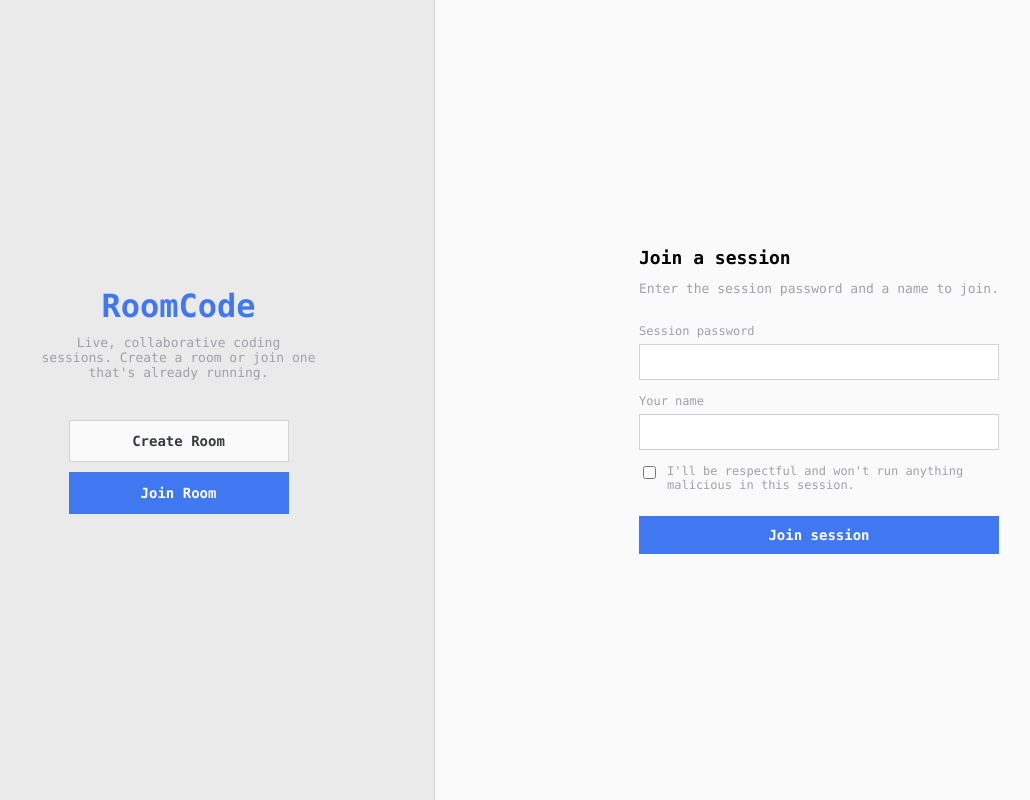
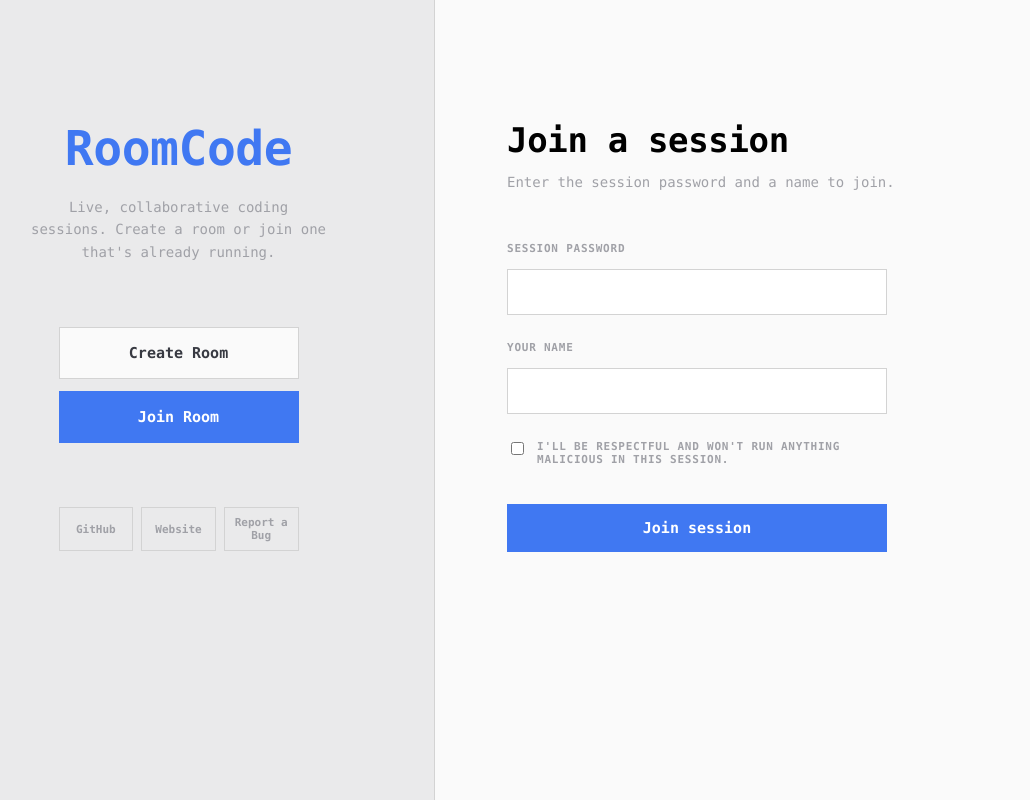
Before and after one commit to ameliaeckard/roomcode, a Flask app: page /join in a window 1280 px wide. Shown: the whole page, without its empty margins (77-1107 px from the left). Run offline with Flask 3, Linux system fonts and the light colour scheme; some libraries are stand-ins or nearby versions.

Commit message:
Update login style

```diff
--- a/server.py
+++ b/server.py
@@ -446,7 +446,7 @@ def create():
             root_dir = None
             with sessions_lock:
                 if pw in password_index:
-                    error = "That password is already in use - pick a different one."
+                    error = "That password is already in use. Pick a different one."
                 else:
                     sid = generate_session_id()
                     root_dir = Config.sessions_dir / sid
@@ -488,7 +488,7 @@ def join():
         _check_csrf()
         ip = request.remote_addr or ""
         if not _is_join_rate_ok(ip):
-            error = "Too many attempts - please wait a minute."
+            error = "Too many attempts. Please wait a minute."
         else:
             pw = request.form.get("password", "")
             name = request.form.get("username", "").strip()[:32]
@@ -509,7 +509,7 @@ def join():
                         for u in connected_users.values()
                     )
                 if name_taken:
-                    error = "That name is already taken in this session - pick another."
+                    error = "That name is already taken in this session. Pick another."
                 else:
                     session["authed"] = True
                     session["username"] = name
--- a/static/css/style.css
+++ b/static/css/style.css
@@ -72,17 +72,17 @@ a:hover { color: var(--text-bright); }
   display: flex;
   flex-direction: column;
   align-items: center;
-  justify-content: center;
-  gap: 40px;
+  justify-content: flex-start;
+  gap: 64px;
   background: var(--bg-elevated);
   border-right: 1px solid var(--border);
-  padding: 40px;
+  padding: 15vh 56px 40px;
   text-align: center;
 }
-.join-brand { display: flex; flex-direction: column; align-items: center; gap: 10px; }
-.join-logo { font-size: 32px; color: var(--accent); font-weight: 700; }
-.join-tagline { color: var(--text-dim); font-size: 13px; max-width: 280px; margin: 0; }
-.join-mode-tabs { display: flex; flex-direction: column; gap: 10px; width: 220px; }
+.join-brand { display: flex; flex-direction: column; align-items: center; gap: 20px; }
+.join-logo { font-size: 48px; color: var(--accent); font-weight: 800; letter-spacing: -0.01em; }
+.join-tagline { color: var(--text-dim); font-size: 14px; line-height: 1.6; max-width: 300px; margin: 0; }
+.join-mode-tabs { display: flex; flex-direction: column; gap: 12px; width: 240px; }
 .join-mode-btn {
   display: flex;
   justify-content: center;
@@ -90,66 +90,92 @@ a:hover { color: var(--text-bright); }
   background: var(--bg);
   color: var(--text);
   border: 1px solid var(--border);
-  padding: 12px;
-  font-size: 14px;
+  padding: 16px;
+  font-size: 15px;
   font-weight: 600;
 }
 .join-mode-btn:hover { border-color: var(--accent); color: var(--accent); }
 .join-mode-btn.active { background: var(--accent); color: #ffffff; border-color: var(--accent); }
 
+.join-links { display: flex; flex-direction: row; gap: 8px; width: 240px; }
+.join-link-btn {
+  flex: 1;
+  display: flex;
+  justify-content: center;
+  align-items: center;
+  background: transparent;
+  color: var(--text-dim);
+  border: 1px solid var(--border);
+  padding: 8px 4px;
+  font-size: 11px;
+  font-weight: 600;
+  text-decoration: none;
+  text-align: center;
+}
+.join-link-btn:hover { border-color: var(--accent); color: var(--accent); }
+
 .join-right {
   flex: 1;
   display: flex;
   flex-direction: column;
-  align-items: center;
-  justify-content: center;
-  padding: 40px;
+  align-items: flex-start;
+  justify-content: flex-start;
+  padding: 15vh 72px 40px;
 }
-.join-right h2 { font-size: 18px; margin: 0 0 6px; color: var(--text-bright); }
-.join-sub { color: var(--text-dim); font-size: 13px; margin-bottom: 20px; }
+.join-right h2 { font-size: 34px; margin: 0 0 12px; color: var(--text-bright); font-weight: 800; letter-spacing: -0.01em; }
+.join-sub { color: var(--text-dim); font-size: 14px; margin-bottom: 32px; }
 .join-error {
   display: flex;
   width: 100%;
-  max-width: 360px;
+  max-width: 380px;
   background: var(--bg);
   color: var(--red);
   border: 1px solid var(--red);
-  padding: 8px;
+  padding: 10px 12px;
   font-size: 13px;
-  margin-bottom: 14px;
+  margin-bottom: 18px;
   box-sizing: border-box;
 }
-.join-form { display: flex; flex-direction: column; gap: 6px; text-align: left; width: 100%; max-width: 360px; }
-.join-form label { display: flex; font-size: 12px; color: var(--text-dim); margin-top: 8px; }
+.join-form { display: flex; flex-direction: column; gap: 6px; text-align: left; width: 100%; max-width: 380px; }
+.join-form label {
+  display: flex;
+  font-size: 11px;
+  color: var(--text-dim);
+  text-transform: uppercase;
+  letter-spacing: 0.07em;
+  font-weight: 600;
+  margin-top: 20px;
+}
 .join-form input[type="text"], .join-form input[type="password"], .join-form input[type="file"] {
   display: flex;
   background: var(--input-bg);
   border: 1px solid var(--border);
   color: var(--text-bright);
-  padding: 9px 10px;
-  font-size: 14px;
+  padding: 13px 14px;
+  font-size: 15px;
+  margin-top: 8px;
 }
 .join-form input[type="file"] { cursor: pointer; }
 .join-form button {
   display: flex;
   justify-content: center;
   align-items: center;
-  margin-top: 18px;
+  margin-top: 32px;
   background: var(--accent);
   color: #ffffff;
   border: 1px solid var(--accent);
-  padding: 10px;
-  font-size: 14px;
-  font-weight: 600;
+  padding: 14px;
+  font-size: 15px;
+  font-weight: 700;
 }
 .join-form button:hover { background: var(--bg); color: var(--accent); }
-.join-hint { color: var(--text-dim); font-size: 11px; margin: 2px 0 0; }
+.join-hint { color: var(--text-dim); font-size: 11px; margin: 6px 0 0; }
 .join-checkbox-row {
   display: flex;
   flex-direction: row;
   align-items: flex-start;
-  gap: 8px;
-  margin-top: 14px;
+  gap: 10px;
+  margin-top: 22px;
   font-size: 12px;
   color: var(--text-dim);
 }
@@ -161,11 +187,14 @@ a:hover { color: var(--text-bright); }
     flex: 0 0 auto;
     border-right: none;
     border-bottom: 1px solid var(--border);
-    padding: 24px;
-    gap: 24px;
+    padding: 40px 24px;
+    gap: 36px;
   }
+  .join-logo { font-size: 38px; }
   .join-mode-tabs { flex-direction: row; width: 100%; max-width: 320px; }
-  .join-right { padding: 24px; }
+  .join-links { width: 100%; max-width: 320px; }
+  .join-right { padding: 40px 24px; }
+  .join-right h2 { font-size: 26px; }
 }
 
 #app { display: flex; flex-direction: column; height: 100vh; flex: 1; }
--- a/static/js/app.js
+++ b/static/js/app.js
@@ -187,7 +187,7 @@ import { Awareness, encodeAwarenessUpdate, applyAwarenessUpdate } from "/static/
         body: JSON.stringify({ path: node.path, newName }),
       }).then((r) => {
         if (r.ok) loadTree();
-        else alert("Couldn't rename that - the name may already be taken.");
+        else alert("Couldn't rename that. The name may already be taken.");
       });
     }
     function cancel() {
@@ -673,7 +673,7 @@ import { Awareness, encodeAwarenessUpdate, applyAwarenessUpdate } from "/static/
     const target = el("participantsList");
     const label = el("participantsLabel");
     if (!target) return;
-    if (label) label.textContent = `Participants - ${list.length} online`;
+    if (label) label.textContent = `Participants (${list.length} online)`;
     target.innerHTML = list.map((u) => {
       const hostTag = u.is_host ? ' <span class="presence-host">(host)</span>' : "";
       return `<div class="participant-row">${escapeHtml(u.username)}${hostTag}</div>`;
@@ -769,7 +769,7 @@ import { Awareness, encodeAwarenessUpdate, applyAwarenessUpdate } from "/static/
   if (fileHistoryBtn) {
     fileHistoryBtn.addEventListener("click", () => {
       if (!currentPath) return;
-      el("historyPanelTitle").textContent = `History - ${currentPath}`;
+      el("historyPanelTitle").textContent = `History: ${currentPath}`;
       loadFileHistory(currentPath);
       el("historyPanel").classList.remove("hidden");
     });
--- a/templates/ide.html
+++ b/templates/ide.html
@@ -68,7 +68,7 @@
     </div>
     <div class="tb-center">
       <button id="runBtn" class="btn btn-run host-only" title="Run for everyone (Ctrl+Enter)">&gt; Run</button>
-      <button id="runLocalBtn" class="btn btn-ghost" title="Run - only visible to you">Run Local</button>
+      <button id="runLocalBtn" class="btn btn-ghost" title="Run (only visible to you)">Run Local</button>
       <button id="saveBtn" class="btn" title="Save current file (Ctrl+S)">Save</button>
       <button id="lockToggleBtn" class="btn btn-ghost host-only" title="Lock/unlock editing for everyone else">Lock</button>
       <span id="lockIndicator" class="lock-indicator hidden">Locked by host</span>
@@ -111,7 +111,7 @@
         </div>
         <div id="terminalOutput"></div>
         <div id="runInputRow" class="run-input-row hidden">
-          <input type="text" id="runInput" placeholder="Program is waiting for input - type here and press Enter">
+          <input type="text" id="runInput" placeholder="Program is waiting for input: type here and press Enter">
         </div>
       </div>
     </div>
--- a/templates/login.html
+++ b/templates/login.html
@@ -30,6 +30,11 @@
       <button type="button" class="join-mode-btn tab-btn{% if active_tab == 'create' %} active{% endif %}" data-tab="create">Create Room</button>
       <button type="button" class="join-mode-btn tab-btn{% if active_tab == 'join' %} active{% endif %}" data-tab="join">Join Room</button>
     </div>
+    <div class="join-links">
+      <a href="https://github.com/ameliaeckard/roomcode" target="_blank" rel="noopener" class="join-link-btn">GitHub</a>
+      <a href="https://ameliaeckard.com" target="_blank" rel="noopener" class="join-link-btn">Website</a>
+      <a href="https://ameliaeckard.com/bugs" target="_blank" rel="noopener" class="join-link-btn">Report a Bug</a>
+    </div>
   </div>
 
   <div class="join-right">
@@ -54,7 +59,7 @@
 
     <div class="tab-panel" data-panel="create"{% if active_tab != 'create' %} style="display:none"{% endif %}>
       <h2>Create a session</h2>
-      <p class="join-sub">Start a new session - you'll join as its host.</p>
+      <p class="join-sub">Start a new session. You'll join as its host.</p>
       <form method="POST" action="{{ url_for('create') }}" class="join-form" enctype="multipart/form-data">
         <input type="hidden" name="_csrf" value="{{ csrf_token() }}">
         <label for="create-password">Session password</label>
```
